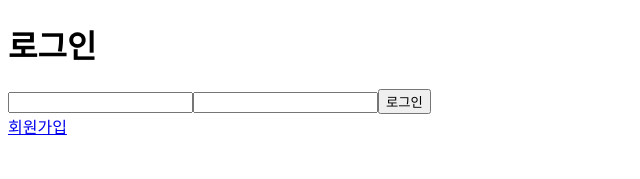
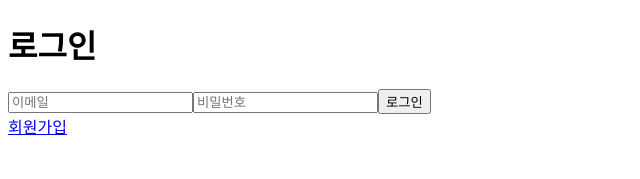
Before and after one commit to dannyp0930/wanted-pre-onboarding-challenge-fe-1, a React (Create React App) app: page /auth in a window 1280 px wide. Shown: the top 179 px of the page, without its empty margins (0-640 px from the left). Built offline with nearby package versions, Linux system fonts and the light colour scheme.

Commit message:
FEAT: 로그인 이후 엑세스 토큰 저장, home으로 이동

```diff
--- a/src/routes/Auth/index.tsx
+++ b/src/routes/Auth/index.tsx
@@ -1,13 +1,34 @@
-import React from "react";
-import { Link } from "react-router-dom";
+import axios from "axios";
+import React, { useState } from "react";
+import { Link, useNavigate } from "react-router-dom";
 
 function Auth() {
+  const [email, setEmail] = useState<string>();
+  const [password, setPassword] = useState<string>();
+  const navigate = useNavigate();
+  async function handleSubmit(e: React.SyntheticEvent) {
+    e.preventDefault();
+    const res = await axios.post("http://localhost:8080/users/login", {
+      email: email,
+      password: password,
+    });
+    localStorage.setItem("accesstoken", res.data.token);
+    navigate("/");
+  }
   return (
     <div>
       <h1>로그인</h1>
-      <form>
-        <input type="email" />
-        <input type="password" />
+      <form onSubmit={handleSubmit}>
+        <input
+          type="email"
+          placeholder="이메일"
+          onChange={(e) => setEmail(e.target.value)}
+        />
+        <input
+          type="password"
+          placeholder="비밀번호"
+          onChange={(e) => setPassword(e.target.value)}
+        />
         <button>로그인</button>
       </form>
       <Link to="/signup">회원가입</Link>
```
